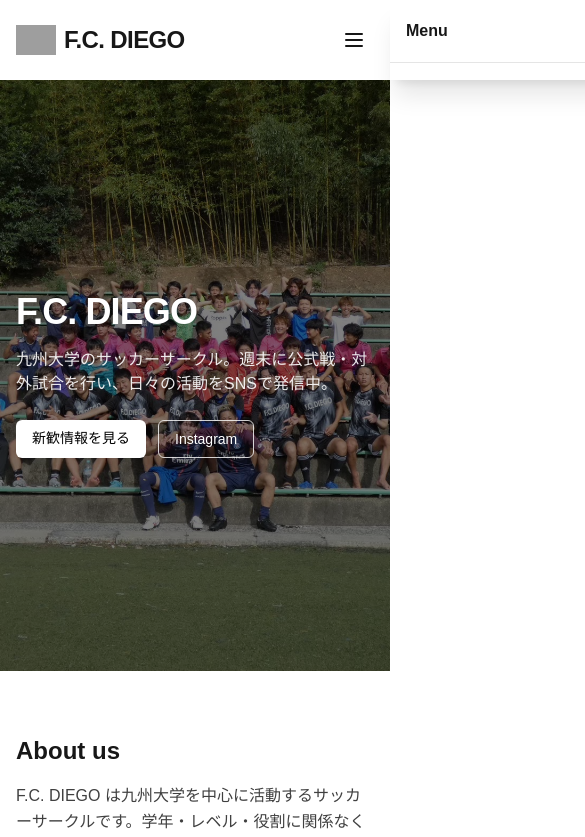
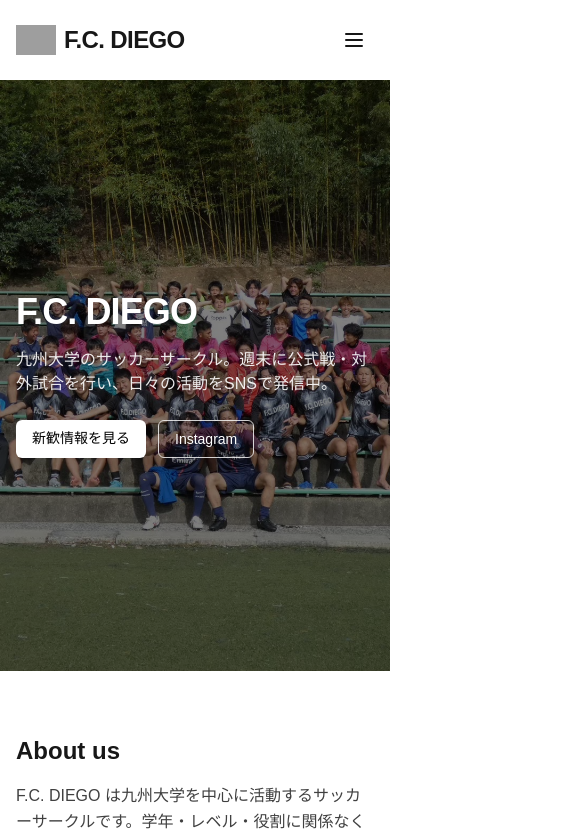
Before and after one commit to ogachan2/fcdiego-site, a Next.js app: page / in a window 390 px wide. Shown: the top 837 px of the page, 585 px wide, since content can reach past the window. Built offline with nearby package versions, Linux system fonts and the light colour scheme; grey boxes are pictures that could not be loaded.

Commit message:
メニュー背景v9

```diff
--- a/src/components/Header.tsx
+++ b/src/components/Header.tsx
@@ -25,7 +25,9 @@ export default function Header() {
     if (open) {
       const prev = document.body.style.overflow;
       document.body.style.overflow = "hidden";
-      return () => { document.body.style.overflow = prev; };
+      return () => {
+        document.body.style.overflow = prev;
+      };
     }
   }, [open]);
 
@@ -64,12 +66,24 @@ export default function Header() {
 
         {/* ナビ（PC/タブレット） */}
         <nav className="hidden sm:flex items-center gap-5 text-sm">
-          <Link href="/" className="hover:opacity-70">HOME</Link>
-          <Link href="/about" className="hover:opacity-70">ABOUT</Link>
-          <Link href="/results" className="hover:opacity-70">RESULTS</Link>
-          <Link href="/teams" className="hover:opacity-70">TEAMS</Link>
-          <Link href="/join" className="hover:opacity-70">JOIN</Link>
-          <Link href="/contact" className="hover:opacity-70">CONTACT</Link>
+          <Link href="/" className="hover:opacity-70">
+            HOME
+          </Link>
+          <Link href="/about" className="hover:opacity-70">
+            ABOUT
+          </Link>
+          <Link href="/results" className="hover:opacity-70">
+            RESULTS
+          </Link>
+          <Link href="/teams" className="hover:opacity-70">
+            TEAMS
+          </Link>
+          <Link href="/join" className="hover:opacity-70">
+            JOIN
+          </Link>
+          <Link href="/contact" className="hover:opacity-70">
+            CONTACT
+          </Link>
           <a
             href="https://www.instagram.com/"
             target="_blank"
@@ -84,29 +98,32 @@ export default function Header() {
         <button
           type="button"
           aria-label="Open menu"
-          aria-expanded={open}                    // # 追加: ARIA
-          aria-controls="mobile-menu"             // # 追加: ARIA
+          aria-expanded={open} // # ARIA
+          aria-controls="mobile-menu"
           onClick={() => setOpen(true)}
           className="sm:hidden inline-flex items-center justify-center rounded-md p-2 hover:bg-neutral-100"
         >
           <svg width="24" height="24" viewBox="0 0 24 24" aria-hidden="true">
-            <path d="M4 6h16M4 12h16M4 18h16" stroke="currentColor" strokeWidth="2" strokeLinecap="round" fill="none" />
+            <path
+              d="M4 6h16M4 12h16M4 18h16"
+              stroke="currentColor"
+              strokeWidth="2"
+              strokeLinecap="round"
+              fill="none"
+            />
           </svg>
         </button>
       </div>
 
-      {/* モバイルメニュー（ドロワー） */}
-      <aside
-        id="mobile-menu"
-        className={[
-          "fixed right-0 top-0 bottom-0 z-40 w-72 bg-white shadow-xl sm:hidden",
-          "transform transition-transform duration-300",
-          open ? "translate-x-0" : "translate-x-full pointer-events-none",
-        ].join(" ")}
-        role="dialog"
-        aria-modal="true"
-      >
-        <div className="flex h-full flex-col bg-white">
+      {/* ===== モバイルメニュー（全画面ホワイト） ===== */}
+      {open && (
+        <div
+          id="mobile-menu"
+          className="fixed inset-0 z-40 bg-white sm:hidden"
+          role="dialog"
+          aria-modal="true"
+        >
+          {/* 上部バー */}
           <div className="flex items-center justify-between px-4 py-3 border-b border-neutral-200">
             <span className="font-semibold">Menu</span>
             <button
@@ -126,14 +143,63 @@ export default function Header() {
             </button>
           </div>
 
-          <nav className="px-2 py-2 flex-1 overflow-y-auto">
-            <ul className="divide-y divide-neutral-200 bg-white">
-              <li><Link href="/"        onClick={() => setOpen(false)} className="block px-4 py-3 hover:bg-neutral-50">HOME</Link></li>
-              <li><Link href="/about"   onClick={() => setOpen(false)} className="block px-4 py-3 hover:bg-neutral-50">ABOUT</Link></li>
-              <li><Link href="/results" onClick={() => setOpen(false)} className="block px-4 py-3 hover:bg-neutral-50">RESULTS</Link></li>
-              <li><Link href="/teams"   onClick={() => setOpen(false)} className="block px-4 py-3 hover:bg-neutral-50">TEAMS</Link></li>
-              <li><Link href="/join"    onClick={() => setOpen(false)} className="block px-4 py-3 hover:bg-neutral-50">JOIN</Link></li>
-              <li><Link href="/contact" onClick={() => setOpen(false)} className="block px-4 py-3 hover:bg-neutral-50">CONTACT</Link></li>
+          {/* メニュー本体 */}
+          <nav className="px-2 py-2">
+            <ul className="divide-y divide-neutral-200">
+              <li>
+                <Link
+                  href="/"
+                  onClick={() => setOpen(false)}
+                  className="block px-4 py-3 hover:bg-neutral-50"
+                >
+                  HOME
+                </Link>
+              </li>
+              <li>
+                <Link
+                  href="/about"
+                  onClick={() => setOpen(false)}
+                  className="block px-4 py-3 hover:bg-neutral-50"
+                >
+                  ABOUT
+                </Link>
+              </li>
+              <li>
+                <Link
+                  href="/results"
+                  onClick={() => setOpen(false)}
+                  className="block px-4 py-3 hover:bg-neutral-50"
+                >
+                  RESULTS
+                </Link>
+              </li>
+              <li>
+                <Link
+                  href="/teams"
+                  onClick={() => setOpen(false)}
+                  className="block px-4 py-3 hover:bg-neutral-50"
+                >
+                  TEAMS
+                </Link>
+              </li>
+              <li>
+                <Link
+                  href="/join"
+                  onClick={() => setOpen(false)}
+                  className="block px-4 py-3 hover:bg-neutral-50"
+                >
+                  JOIN
+                </Link>
+              </li>
+              <li>
+                <Link
+                  href="/contact"
+                  onClick={() => setOpen(false)}
+                  className="block px-4 py-3 hover:bg-neutral-50"
+                >
+                  CONTACT
+                </Link>
+              </li>
               <li>
                 <a
                   href="https://www.instagram.com/"
@@ -148,7 +214,7 @@ export default function Header() {
             </ul>
           </nav>
         </div>
-      </aside>
+      )}
     </header>
   );
 }
```
